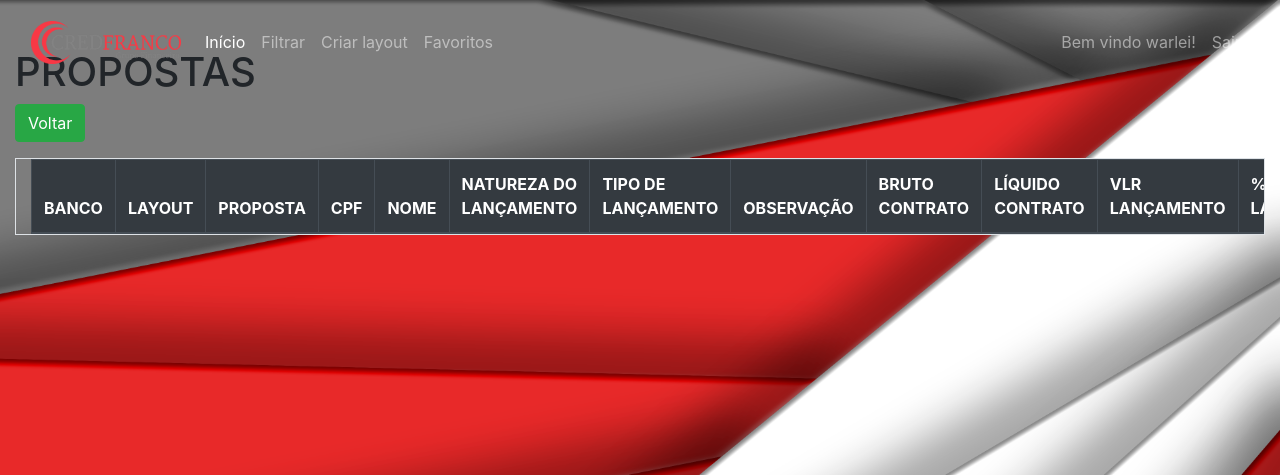
After one commit to warleihc21/montagem-sql, a Django app: page /resultado_filtro/ in a window 1280 px wide. The commit adds this page. Shown: the top 475 px of the page. Run offline with Django 4.2, Linux system fonts and the light colour scheme; a user stored in the database is signed in; lists and menus that the app fills with data are empty.

Commit message:
inclusão de filtro

```diff
--- a/sqlapp/templates/index.html
+++ b/sqlapp/templates/index.html
@@ -18,7 +18,7 @@
   <style>
     .botaoClicado {
       background-color: yellow;
-      color: white;
+      color: rgb(0, 0, 0);
     }
   </style>
 
--- /dev/null
+++ b/sqlapp/templates/resultado_filtro.html
@@ -0,0 +1,69 @@
+{% extends 'base_sqlapp.html' %}
+
+{% load static %}
+
+{% block 'head' %}
+
+{% endblock %}
+
+
+{% block 'titulo' %}Home{% endblock %}
+
+
+
+
+{% block 'body' %}
+
+<div class="container-fluid mt-5">
+  <div class="panel-group mb-3">
+    <div class = "panel panel-primary">
+      <div class = "panel-heading">
+        <h1 class = "panel-title">PROPOSTAS</h1>
+      </div>
+      <!--<input type="button" name="btnVolta" class="btn btn-success pull-left" value="Voltar" onclick="javascript:window.history.back();" />-->
+      <input type="button" name="btnVolta" class="btn btn-success pull-left" value="Voltar" onclick="window.location.href = '../view/frmFiltrar.php';" />
+    </div>
+  </div>
+  <div class="panel-body panel-height">
+    <table class="table table-bordered table-striped table-responsive table-hover col-lg-12 center">
+      <thead class="thead-dark">
+        <tr>
+          <th>BANCO</th>
+          <th>LAYOUT</th>
+          <th>PROPOSTA</th>
+          <th>CPF</th>
+          <th>NOME</th>
+          <th>NATUREZA DO LANÇAMENTO</th>
+          <th>TIPO DE LANÇAMENTO</th>
+          <th>OBSERVAÇÃO</th>
+          <th>BRUTO CONTRATO</th>
+          <th>LÍQUIDO CONTRATO</th>
+          <th>VLR LANÇAMENTO</th>
+          <th>% DO LANÇAMENTO</th>
+          <th>DATA DA PROPOSTA</th>
+          <th>DATA DO LANÇAMENTO</th>
+        </tr>
+      </thead>
+      {% for d in data %}
+      <tr>
+        <td>{{ d.banco }}</td>
+        <td>{{ d.layout }}</td>
+        <td>{{ d.proposta }}</td>
+        <td>{{ d.cpf }}</td>
+        <td>{{ d.nome }}</td>
+        <td>{{ d.natureza_do_lancamento }}</td>
+        <td>{{ d.tipo_de_lancamento }}</td>
+        <td>{{ d.observacao }}</td>
+        <td>R$ {{ d.bruto_contrato }}</td>
+        <td>{{ d.liquido_contrato }}</td>
+        <td>R$ {{ d.vlr_lancamento }}</td>
+        <td>{{ d.percentual_lancamento }}%</td>
+        <td>{{ d.data_da_proposta }}</td>
+        <td>{{ d.data_do_lancamento }}</td>
+
+      </tr>
+      {% endfor %}
+    </table>
+  </div>
+</div>
+{% endblock %}
--- a/sqlapp/urls.py
+++ b/sqlapp/urls.py
@@ -10,6 +10,14 @@
     path('bradesco/', views.bradesco, name='bradesco'),
     path('home', views.home, name='home'),
     path('upload/', views.upload_csv, name='upload_csv'),
+    path('filtrar_dados/', views.filtrar_dados, name='filtrar_dados'),
+    path('resultado_filtro/', views.resultado_filtro, name='resultado_filtro'),
+
+
+
+
+
+
 
 ]
 
--- a/sqlapp/views.py
+++ b/sqlapp/views.py
@@ -12,6 +12,7 @@
 from .forms import CsvUploadForm
 from .models import CsvData
 from django.core.files.storage import FileSystemStorage
+from .models import CsvData
 
 
 
@@ -116,3 +117,72 @@
         messages.add_message(request, constants.SUCCESS, 'Arquivo processado com sucesso!')
 
     return render(request, 'bradesco.html')
+
+
+
+
+
+@login_required(login_url='/auth/logar/')
+def filtrar_dados(request):
+    bancos = CsvData.objects.values_list('banco', flat=True).distinct()
+    layouts = CsvData.objects.values_list('layout', flat=True).distinct()
+    propostas = CsvData.objects.values_list('proposta', flat=True).distinct()
+    cpfs = CsvData.objects.values_list('cpf', flat=True).distinct()
+    nomes = CsvData.objects.values_list('nome', flat=True).distinct()
+    naturezas = CsvData.objects.values_list('natureza_do_lancamento', flat=True).distinct()
+    tipos = CsvData.objects.values_list('tipo_de_lancamento', flat=True).distinct()
+    observacoes = CsvData.objects.values_list('observacao', flat=True).distinct()
+    valores = CsvData.objects.values_list('vlr_lancamento', flat=True).distinct()
+    datas_proposta = CsvData.objects.values_list('data_da_proposta', flat=True).distinct()
+    datas_lancamento = CsvData.objects.values_list('data_do_lancamento', flat=True).distinct()
+
+    if request.method == 'POST':
+        banco = request.POST.get('banco')
+        layout = request.POST.get('layout')
+        proposta = request.POST.get('proposta')
+        cpf = request.POST.get('cpf')
+        nome = request.POST.get('nome')
+        natureza = request.POST.get('natureza')
+        tipo = request.POST.get('tipo')
+        observacao = request.POST.get('observacao')
+        valor = request.POST.get('valor')
+        data_proposta = request.POST.get('data_proposta')
+        data_lancamento = request.POST.get('data_lancamento')
+
+        dados_filtrados = CsvData.objects.filter(
+            banco__icontains=banco,
+            layout__icontains=layout,
+            proposta__icontains=proposta,
+            cpf__icontains=cpf,
+            nome__icontains=nome,
+            natureza_do_lancamento__icontains=natureza,
+            tipo_de_lancamento__icontains=tipo,
+            observacao__icontains=observacao,
+            vlr_lancamento__icontains=valor,
+            data_da_proposta__icontains=data_proposta,
+            data_do_lancamento__icontains=data_lancamento
+        )
+
+        return render(request, 'resultado_filtro.html', {
+            'dados_filtrados': dados_filtrados
+        })
+
+    return render(request, 'filtrar_dados.html', {
+        'bancos': bancos,
+        'layouts': layouts,
+        'propostas': propostas,
+        'cpfs': cpfs,
+        'nomes': nomes,
+        'naturezas': naturezas,
+        'tipos': tipos,
+        'observacoes': observacoes,
+        'valores': valores,
+        'datas_proposta': datas_proposta,
+        'datas_lancamento': datas_lancamento
+    })
+
+
+
+@login_required(login_url='/auth/logar/')
+def resultado_filtro(request):
+    return render(request, 'resultado_filtro.html')
--- a/templates/base_sqlapp.html
+++ b/templates/base_sqlapp.html
@@ -24,7 +24,7 @@
             </a>
             <ul class="navbar-nav mr-auto">
               <li class="nav-item active"><a class="nav-link" href="{% url 'index' %}">Início</a></li>
-              <li class="nav-item"><a class="nav-link" href="#">Filtrar</a></li>
+              <li class="nav-item"><a class="nav-link" href="{% url 'filtrar_dados' %}">Filtrar</a></li>
               <li class="nav-item"><a class="nav-link" href="#">Criar layout</a></li>
               <li class="nav-item"><a class="nav-link" href="#">Favoritos</a></li>
             </ul>
```
Also changed, not shown: sqlapp/templates/filtrar_dados.html (added, +120 -0 lines), db.sqlite3.
